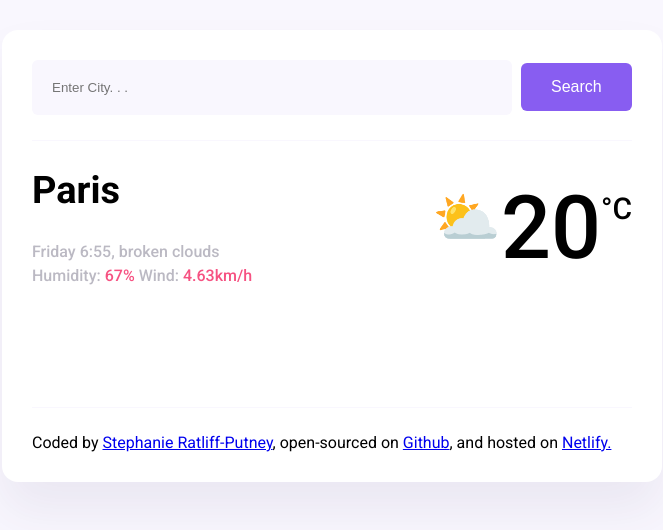
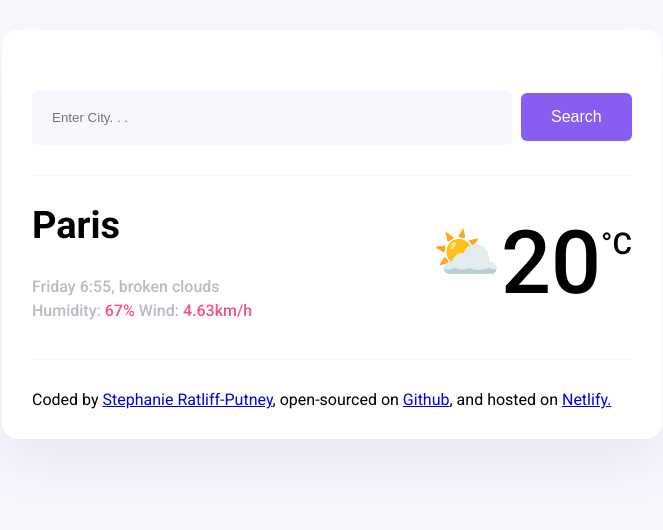
Before and after one commit to MutableSpectre/srp-weather-application-project, a website: page index.html in a window 1280 px wide. Shown: the whole page, without its empty margins (308-971 px from the left). Drawn offline with Linux system fonts and the light colour scheme; a web font is replaced by a local one.

Commit message:
Changed Elements
Changed main element to header element in the CSS. Added a footer and a main element.

```diff
--- a/src/styles.css
+++ b/src/styles.css
@@ -3,11 +3,15 @@ body {
     font-family: "Roboto", sans-serif;
 }
 
+header {
+    border-bottom: 1px solid #f9f7fe;
+    padding: 30px 0;
+
+}
+
 main {
-    border-top: 1px solid #f9f7fe;
-    border-bottom: 1px solid #f9f7fe;
-    margin: 25px auto;
-
+  border-bottom: 1px solid #f9f7fe;
+  height: 158px;
 }
 
 h1 {
@@ -20,6 +24,10 @@ p {
     font-size: 16px;
     font-weight: 500;
     line-height: 24px;
+}
+
+footer {
+    margin-top: 30px;
 }
 
 .container {
```
